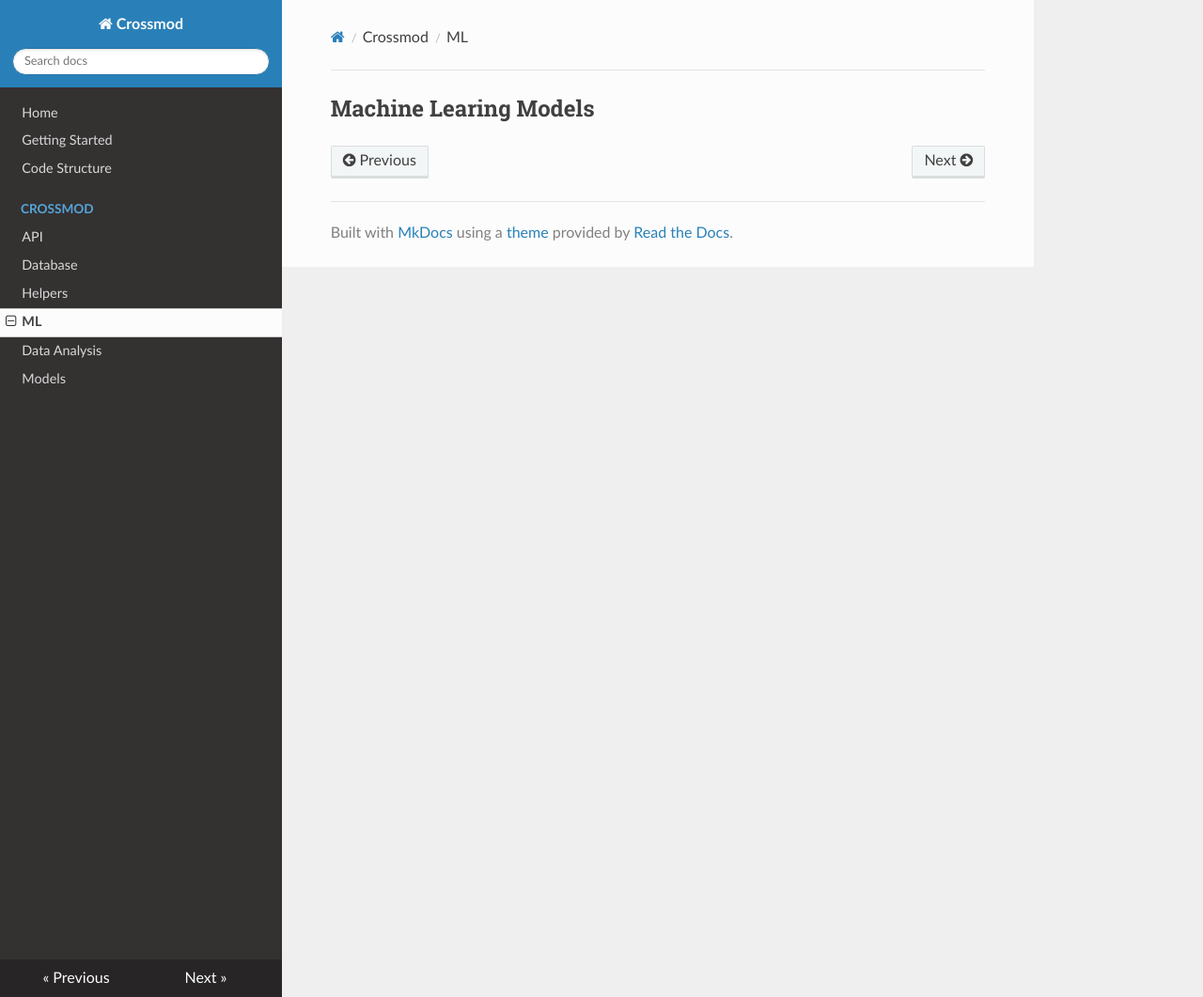
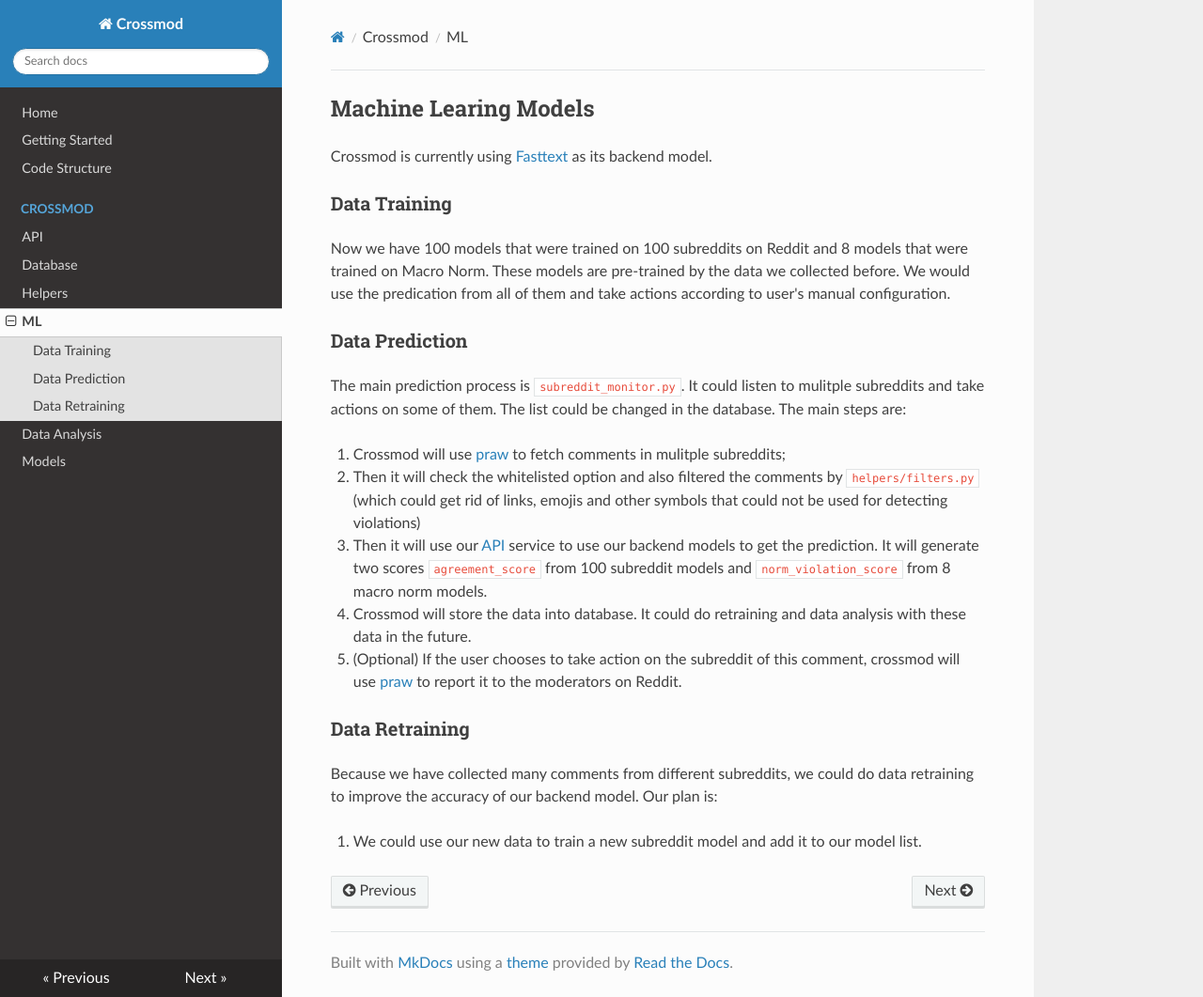
Before and after one commit to adishy/crossmod, an MkDocs documentation site: the page built from docs/crossmod/ml.md, in a window 1280 px wide and 1061 px high. Shown: the whole window at 94% size. Built offline with MkDocs 1.6.1, drawn with Linux system fonts in a browser that asks for light colours; nearby versions of some CDN libraries.

Commit message:
Update ML docs

```diff
--- a/docs/crossmod/ml.md
+++ b/docs/crossmod/ml.md
@@ -1 +1,23 @@
 ## Machine Learing Models
+
+Crossmod is currently using [Fasttext](https://github.com/facebookresearch/fastText) as its backend model.
+
+### Data Training
+
+Now we have 100 models that were trained on 100 subreddits on Reddit and 8 models that were trained on Macro Norm. These models are pre-trained by the data we collected before. We would use the predication from all of them and take actions according to user's manual configuration.
+
+### Data Prediction
+
+The main prediction process is `subreddit_monitor.py`. It could listen to mulitple subreddits and take actions on some of them. The list could be changed in the database. The main steps are:
+
+1. Crossmod will use [praw](https://praw.readthedocs.io/en/latest/) to fetch comments in mulitple subreddits;
+2. Then it will check the whitelisted option and also filtered the comments by `helpers/filters.py` (which could get rid of links, emojis and other symbols that could not be used for detecting violations)
+3. Then it will use our [API](https://ceshwar.github.io/crossmod/crossmod/api/) service to use our backend models to get the prediction. It will generate two scores `agreement_score` from 100 subreddit models and `norm_violation_score` from 8 macro norm models.
+4. Crossmod will store the data into database. It could do retraining and data analysis with these data in the future.
+5. (Optional) If the user chooses to take action on the subreddit of this comment, crossmod will use [praw](https://praw.readthedocs.io/en/latest/) to report it to the moderators on Reddit.
+
+### Data Retraining
+
+Because we have collected many comments from different subreddits, we could do data retraining to improve the accuracy of our backend model. Our plan is:
+
+1. We could use our new data to train a new subreddit model and add it to our model list.
```
